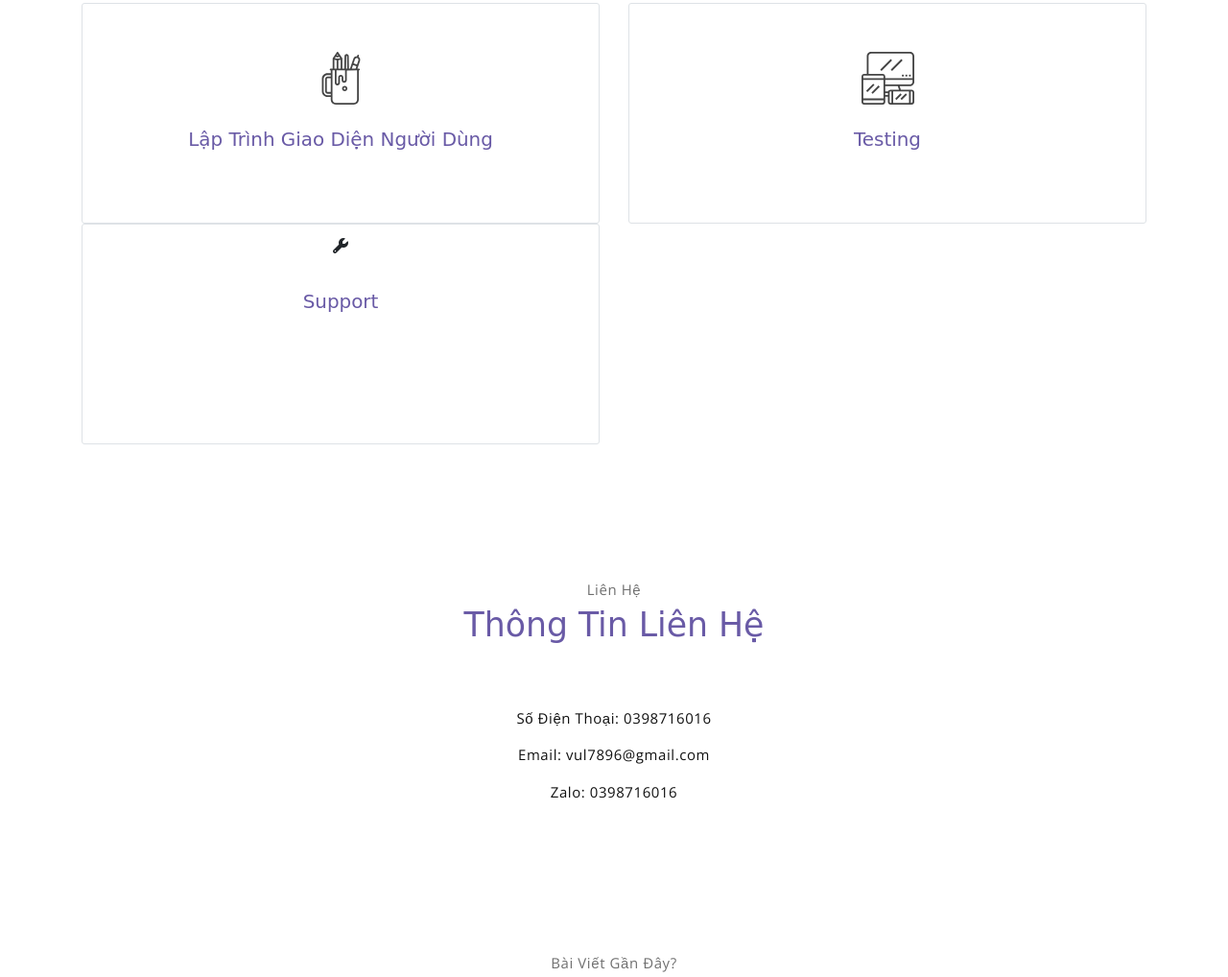
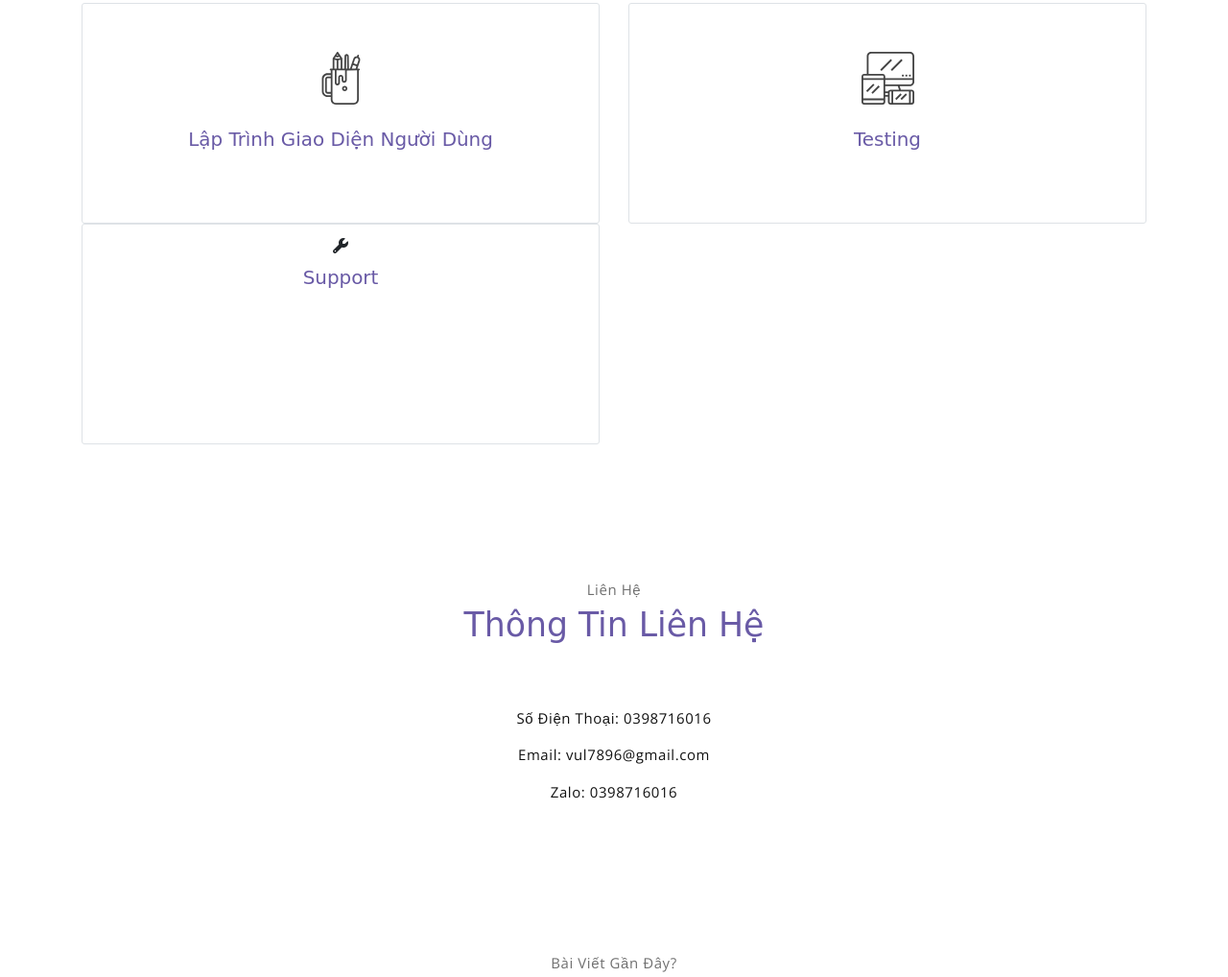
Before and after one commit to longvu1102/portfolio, a plain HTML site: page index.html in a window 1280 px wide. Shown: the part 1514-2532 px from the top of the page at 96% size. Drawn offline with nearby package versions, Linux system fonts and the light colour scheme; a web font is replaced by a local one.

Commit message:
Update index.html

```diff
--- a/index.html
+++ b/index.html
@@ -123,7 +123,7 @@
                 <div class="col-md-6 col-lg-6">
                     <div class="service-card">
                         <div class="body">
-                            <i class="icon fa-solid fa-wrench" style="width: 55px;height: 55px;"></i>
+                            <i class="icon fa-solid fa-wrench" style="width: 30px; height: 30px;"></i>
                             <h6 class="title">Support</h6>
                             <p class="subtitle">Hỗ trợ và giải đáp thắc mắc của khách hàng về các dịch vụ website, tiến hành sửa chữa và điều chỉnh theo yêu cầu của khách hàng, <br> phối hợp làm việc với team Dev để tối ưu hoặc điều chỉnh website của khách hàng khi có lỗi hoặc cần nâng cấp.    .</p>
                         </div>
```
